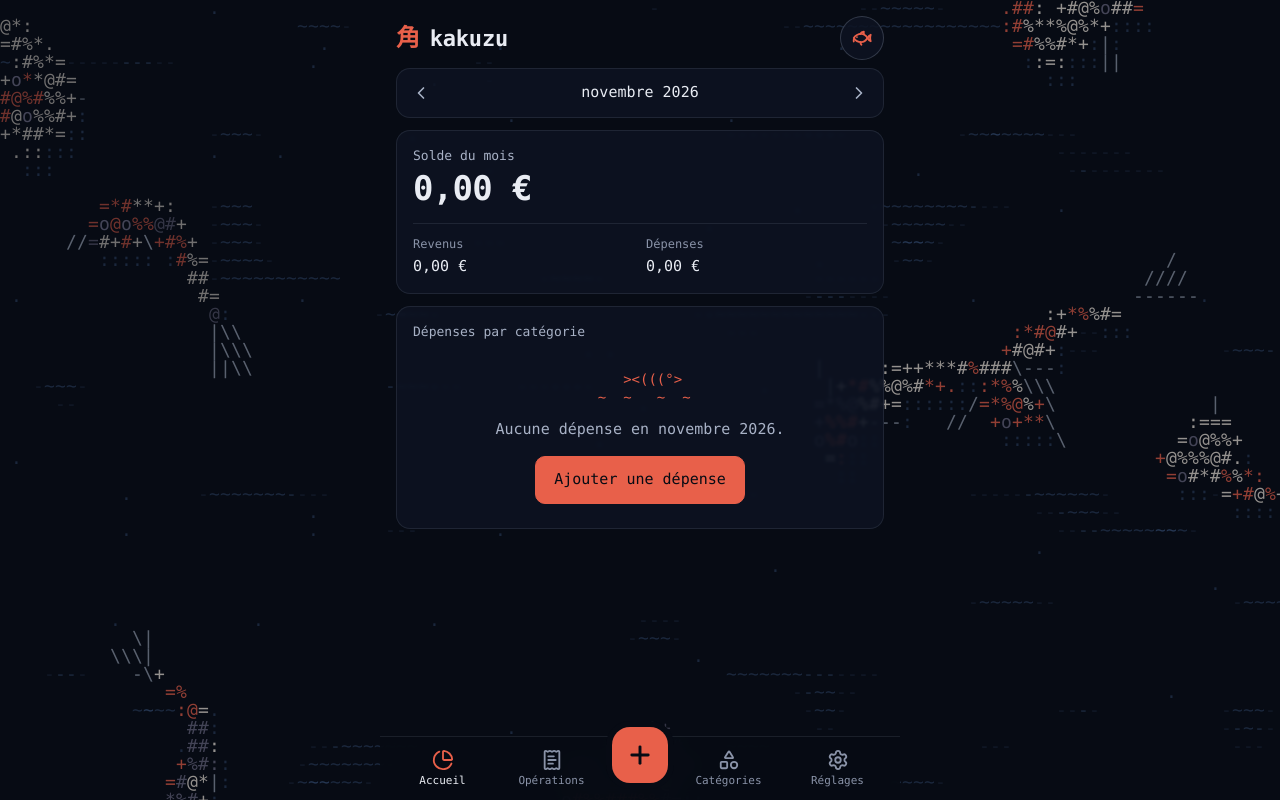
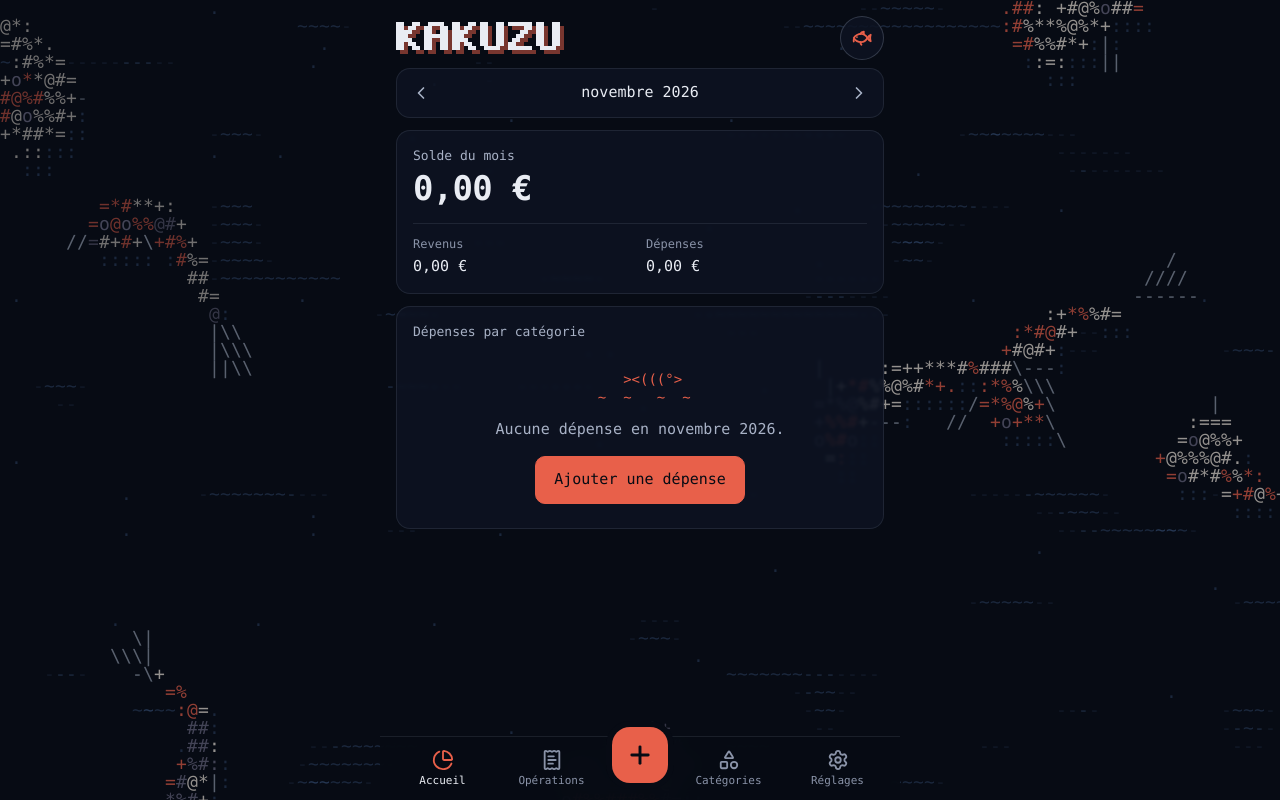
Before and after one commit to PennecStv/kakuzu, a React (Vite) app: page / in a window 1280 px wide. Built offline with nearby package versions, Linux system fonts and the light colour scheme.

Commit message:
feat: pixel-art wordmark in the header
KAKUZU in 6x7 pixel letters drawn as one SVG path, with a drop shadow in
the theme accent. Replaces the kanji mark and the plain text title.

```diff
--- a/src/App.tsx
+++ b/src/App.tsx
@@ -7,6 +7,7 @@ import { Sheet } from './components/Sheet';
 import { Toast, type ToastMessage } from './components/Toast';
 import { ThemeIcon } from './components/ThemeIcon';
 import { TransactionForm } from './components/TransactionForm';
+import { Wordmark } from './components/Wordmark';
 import { monthOf, today } from './lib/dates';
 import { Categories } from './screens/Categories';
 import { History } from './screens/History';
@@ -15,8 +16,7 @@ import { Settings } from './screens/Settings';
 import { useStore } from './store/store';
 import type { Category, Kind, ThemeId, Transaction } from './store/types';
 
-const TITLES: Record<Tab, string> = {
-  home: 'Kakuzu',
+const TITLES: Record<Exclude<Tab, 'home'>, string> = {
   history: 'Opérations',
   categories: 'Catégories',
   settings: 'Réglages',
@@ -66,14 +66,7 @@ export function App() {
 
       <div className="app">
         <header className="top">
-          <h1 className={tab === 'home' ? 'brand' : ''}>
-            {tab === 'home' && (
-              <span className="brand__mark" aria-hidden="true">
-                角
-              </span>
-            )}
-            {TITLES[tab]}
-          </h1>
+          <h1>{tab === 'home' ? <Wordmark /> : TITLES[tab]}</h1>
           <button
             type="button"
             className="theme-chip"
--- /dev/null
+++ b/src/components/Wordmark.tsx
@@ -0,0 +1,20 @@
+import { bitmapPath } from '../lib/pixels';
+
+// 6×7 letters with two-pixel stems, drawn for this one word.
+const K = ['##..##', '##.##.', '####..', '###...', '####..', '##.##.', '##..##'];
+const A = ['.####.', '##..##', '##..##', '######', '##..##', '##..##', '##..##'];
+const U = ['##..##', '##..##', '##..##', '##..##', '##..##', '##..##', '.####.'];
+const Z = ['######', '....##', '...##.', '..##..', '.##...', '##....', '######'];
+
+const ADVANCE = 7;
+const PATH = [K, A, K, U, Z, U].map((letter, i) => bitmapPath(letter, i * ADVANCE)).join('');
+
+/** "KAKUZU" in pixel letters, with a one-pixel drop shadow in the theme accent. */
+export function Wordmark() {
+  return (
+    <svg className="wordmark" viewBox="0 0 42 8" role="img" aria-label="Kakuzu">
+      <path className="wordmark__shadow" d={PATH} transform="translate(1 1)" />
+      <path className="wordmark__ink" d={PATH} />
+    </svg>
+  );
+}
--- /dev/null
+++ b/src/lib/pixels.ts
@@ -0,0 +1,15 @@
+/**
+ * SVG path of a bitmap drawn with '#' for lit pixels, one unit per pixel.
+ * Each run of a row becomes one rectangle and the whole bitmap one path, so
+ * neighbouring pixels never show antialiasing seams between them.
+ */
+export function bitmapPath(rows: readonly string[], dx = 0, dy = 0): string {
+  let d = '';
+  rows.forEach((row, y) => {
+    for (const run of row.matchAll(/#+/g)) {
+      const w = run[0].length;
+      d += `M${dx + run.index} ${dy + y}h${w}v1h-${w}z`;
+    }
+  });
+  return d;
+}
--- a/src/styles/app.css
+++ b/src/styles/app.css
@@ -29,16 +29,20 @@
   letter-spacing: -0.01em;
 }
 
-.brand {
-  display: flex;
-  align-items: baseline;
-  gap: 10px;
-  text-transform: lowercase;
+.wordmark {
+  display: block;
+  width: 168px;
+  height: 32px;
+  /* Square pixels: no antialiasing on their edges. */
+  shape-rendering: crispEdges;
 }
 
-.brand__mark {
-  color: var(--accent);
-  font-size: 24px;
+.wordmark__ink {
+  fill: var(--ink);
+}
+
+.wordmark__shadow {
+  fill: color-mix(in srgb, var(--accent) 50%, var(--bg));
 }
 
 .theme-chip {
```
Also changed, not shown: 1 other file (tests, documents, lock files or other folders).
